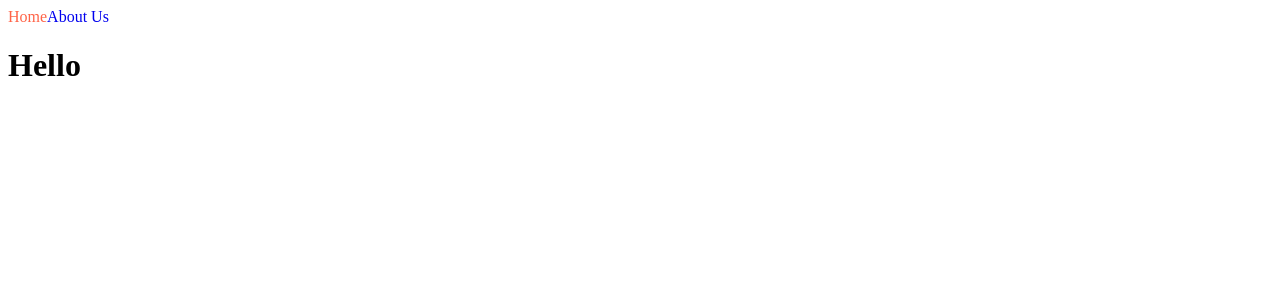
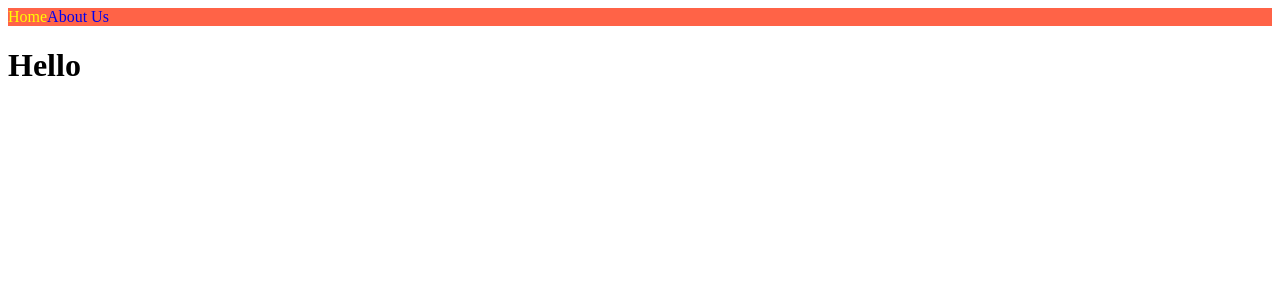
Before and after one commit to eunkeeee/next-js-beg, a Next.js app in the folder next-js-intro/: page / in a window 1280 px wide. Shown: the top 300 px of the page. Built offline with nearby package versions, Linux system fonts and the light colour scheme.

Commit message:
1.5 Styles JSX

```diff
--- a/next-js-intro/components/NavBar.js
+++ b/next-js-intro/components/NavBar.js
@@ -1,6 +1,5 @@
 import Link from "next/link";
 import { useRouter } from "next/router";
-import styles from "./NavBar.module.css";
 
 export default function NavBar() {
   const router = useRouter();
@@ -8,24 +7,24 @@
   return (
     <nav>
       <Link href="/">
-        <a
-          className={`${styles.link} ${
-            router.pathname === "/" ? styles.active : ""
-          }`}
-        >
-          Home
-        </a>
+        <a className={router.pathname === "/" ? "active" : ""}>Home</a>
       </Link>
       <Link href="/about-us">
-        <a
-          className={[
-            styles.link,
-            router.pathname === "/about-us" ? styles.active : "",
-          ].join(" ")}
-        >
+        <a className={router.pathname === "/about-us" ? "active" : ""}>
           About Us
         </a>
       </Link>
+      <style jsx>{`
+        nav {
+          background-color: tomato;
+        }
+        a {
+          text-decoration: none;
+        }
+        .active {
+          color: yellow;
+        }
+      `}</style>
     </nav>
   );
 }
```
